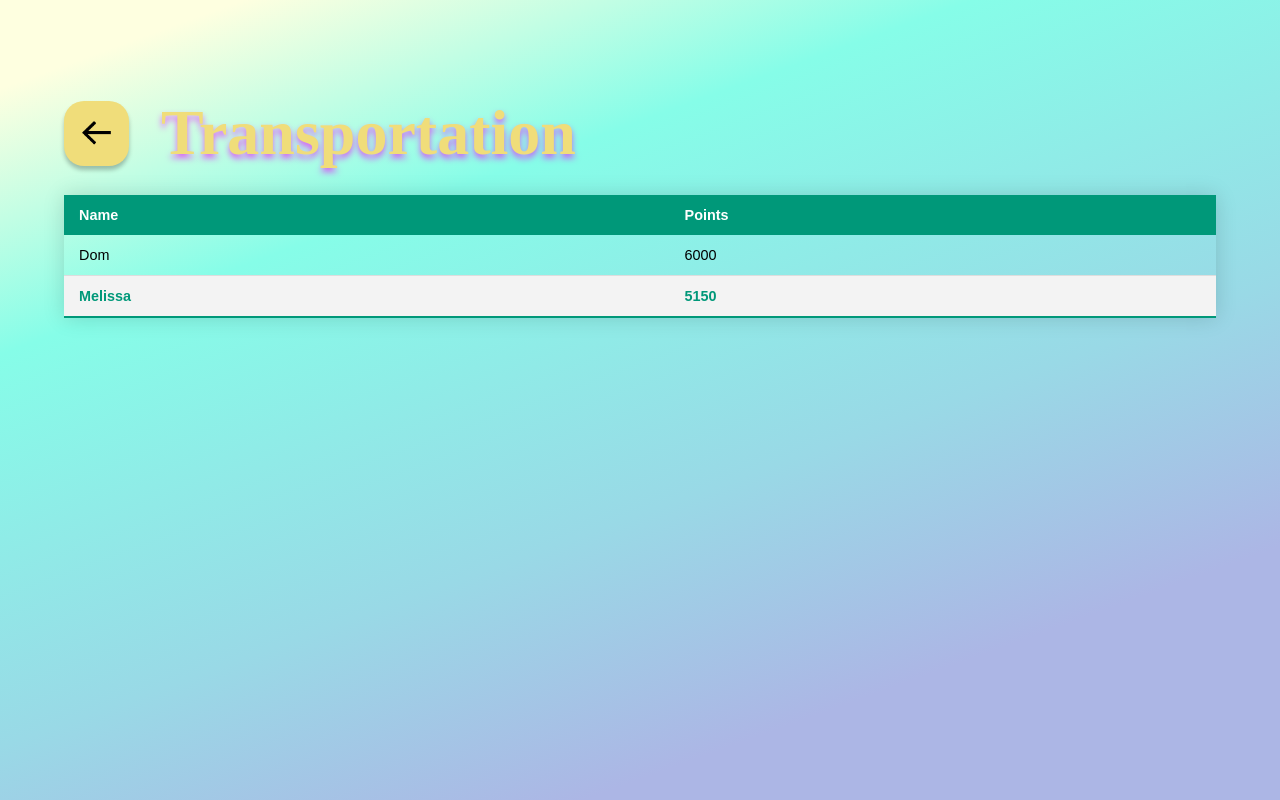
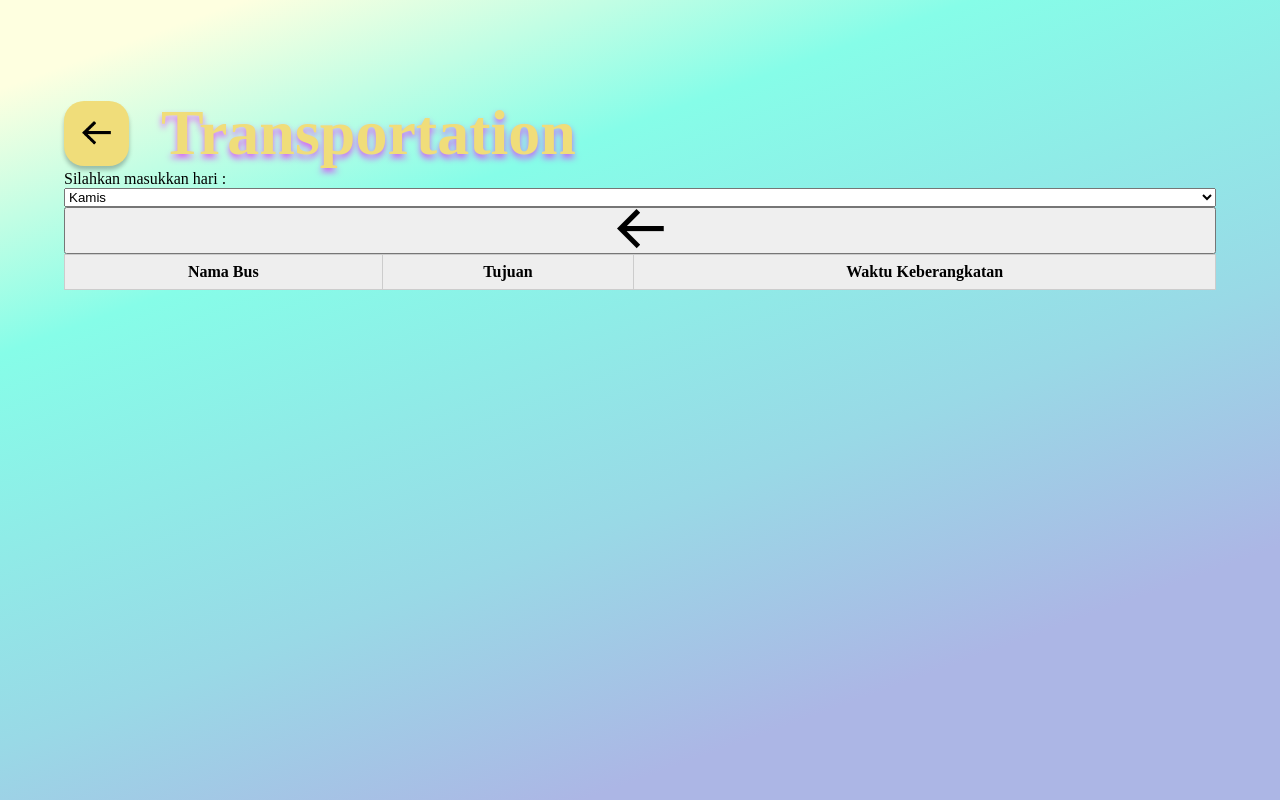
Before and after one commit to rayhannaufall10/-IF3152-2022-K02-05-ETIS, an Electron app: page FE/Page/Information/Transportation/transportation.html in a window 1280 px wide. Drawn offline with Linux system fonts and the light colour scheme; no server answers.

Commit message:
Transportation modification
fix table (make scrollable)
add user input (parameter hari)
connect to database transportation

```diff
--- /dev/null
+++ b/FE/Page/Information/Transportation/index.js
@@ -0,0 +1,32 @@
+const tp = require("../../../../object/Transportation/transportation");
+
+const tbody = document.querySelector('tbody');
+
+
+function inserthtml(transportData){
+
+    for(let i = 0; i < transportData.length; i++){
+    const html = `
+        <tr>
+            <td>${transportData[i].nama_kendaraan}</td>
+            <td>${transportData[i].destinatin}</td>
+            <td>${transportData[i].time_arrival}</td>
+        </tr>
+    `;
+    tbody.innerHTML += html;
+    }
+}
+
+function getHari(){
+    var Hari = document.getElementById("HariPilih").value;
+    return Hari
+}
+
+const approvebutton = document.getElementById("approvebutton");
+approvebutton.addEventListener("click", async () => {
+    var Hari = getHari();
+    var DataHari = await tp.Transport.getDataWithHari(Hari);
+    console.log(DataHari);
+    inserthtml(DataHari);
+
+})
--- a/FE/Page/Information/Transportation/style.css
+++ b/FE/Page/Information/Transportation/style.css
@@ -1,8 +1,9 @@
-* {
+*{
   padding: 0;
   margin: 0;
   box-sizing: border-box;
 }
+
 body {
   height: 100vh;
   background-attachment: fixed;
@@ -15,6 +16,7 @@
     rgba(172, 182, 229, 1) 80%
   );
 }
+
 .container {
   width: 90%;
   margin: 0 auto;
@@ -23,23 +25,13 @@
   flex-direction: column;
   padding-top: 6rem;
 }
-  .clouds {
-    width: 500px;
-    position: absolute;
-    top: 0;
-    right: calc(50vw - 480px);
-  }
-  .wheel {
-    width: 450px;
-    position: absolute;
-    bottom: 0;
-    right: 0;
-  }
+
 .header {
   display: flex;
   align-items: center;
   column-gap: 2em;
 }
+
 .header .backButton {
   background-color: #f0dd7a;
   border: none;
@@ -52,15 +44,18 @@
   justify-content: center;
   cursor: pointer;
 }
+
 .header .backButton img {
   width: 45%;
 }
+
 .header .title {
   color: #f0dd7a;
   text-shadow: 0px 4px 6px rgba(235, 4, 255, 0.63);
   font-weight: bold;
   font-size: 2rem;
 }
+
 .buttons-container {
   display: flex;
   flex-direction: column;
@@ -69,10 +64,12 @@
   position: relative;
   top: 80px;
 }
+
 .button-container {
   width: 350px;
   height: 10vh;
 }
+
 .button {
   display: flex;
   align-items: center;
@@ -83,6 +80,7 @@
   text-decoration: none;
   background-color: white;
 }
+
 .icon-container {
   background-color: #7d91f3;
   display: flex;
@@ -93,23 +91,25 @@
   border-radius: 20px;
   box-shadow: 5.5px 0px 8px 0px rgba(0, 0, 0, 0.38);
 }
-  .button-container:nth-child(2) .icon-container {
-    background-color: #fb9134;
+
+
+.tableFixHead {
+  overflow-y: auto;
+  height: 106px;
 }
-  .button-container:last-child .icon-container {
-    background-color: #f37da0;
+.tableFixHead thead th {
+  position: sticky;
+  top: 0;
 }
-  .icon-container img {
-    width: 55%;
+table {
+  border-collapse: collapse;
+  width: 100%;
 }
-  .button-container .name-button {
-    font-size: 1.5rem;
-    font-weight: bold;
-    color: #7d91f3;
+th,
+td {
+  padding: 8px 16px;
+  border: 1px solid #ccc;
 }
-  .button-container:nth-child(2) .name-button {
-    color: #fb9134;
+th {
+  background: #eee;
 }
-  .button-container:last-child .name-button {
-    color: #f37da0;
-  }
--- a/FE/Page/Information/Transportation/transportation.html
+++ b/FE/Page/Information/Transportation/transportation.html
@@ -8,41 +8,6 @@
     <link rel="stylesheet" href="style.css" />
     <title>ETIS</title>
   </head>
-
-  <style>
-    .styled-table {
-    border-collapse: collapse;
-    margin: 25px 0;
-    font-size: 0.9em;
-    font-family: sans-serif;
-    min-width: 400px;
-    box-shadow: 0 0 20px rgba(0, 0, 0, 0.15);
-    }
-    .styled-table thead tr {
-    background-color: #009879;
-    color: #ffffff;
-    text-align: left;
-    }
-    .styled-table th,
-    .styled-table td {
-        padding: 12px 15px;
-    }
-    .styled-table tbody tr {
-    border-bottom: 1px solid #dddddd;
-    }
-
-    .styled-table tbody tr:nth-of-type(even) {
-    background-color: #f3f3f3;
-    }
-
-    .styled-table tbody tr:last-of-type {
-    border-bottom: 2px solid #009879;
-    }
-    .styled-table tbody tr.active-row {
-    font-weight: bold;
-    color: #009879;
-    }
-  </style>
 
   <body>
     <div class="container">
@@ -55,26 +20,38 @@
         </div>
       </div>
 
-      <table class="styled-table">
-        <thead>
+      <label for="Hari">Silahkan masukkan hari : </label>
+        <select name="HariPilih" id="HariPilih">
+          <option value="Senin">Senin</option>
+          <option value="Selasa">Selasa</option>
+          <option value="Rabu">Rabu</option>
+          <option value="Kamis" selected="selected">Kamis</option>
+          <option value="Jumat">Jumat</option>
+          <option value="Sabtu">Sabtu</option>
+          <option value="Minggu">Minggu</option>
+        </select>
+        <button id="approvebutton">
+          <img src="../../../images/leftArrow.png" alt="" />
+        </button>
+
+      <div class="tableFixHead">
+        <table>
+          <thead>
             <tr>
-                <th>Name</th>
-                <th>Points</th>
+              <th>Nama Bus</th>
+              <th>Tujuan</th>
+              <th>Waktu Keberangkatan</th>
             </tr>
-        </thead>
-        <tbody>
-            <tr>
-                <td>Dom</td>
-                <td>6000</td>
-            </tr>
-            <tr class="active-row">
-                <td>Melissa</td>
-                <td>5150</td>
-            </tr>
-            <!-- and so on... -->
-        </tbody>
-    </table>
+          </thead>
+          <tbody id="table">
+
+          </tbody>
+        </table>
+      </div>
 
     </div>
   </body>
+  <script>
+    require('./index.js')
+  </script>
 </html>
--- /dev/null
+++ b/object/Transportation/transportation.js
@@ -0,0 +1,25 @@
+const db = require("../../database")
+class Transport{
+    static scheduleList = []
+    static lastIdTicket = 0;
+
+    static async getDataWithId(idkendaraan){
+        let data = await db.pool.query(`select * from transportation where id_kendaraan=${idkendaraan}`)
+        return data
+    }
+    static async getAllData(){
+        let data = await db.pool.query("select * from transportation")
+        return data
+    }
+    static async getDataWithHari(harikerja){
+        let data = await db.pool.query(`select * from transportation where Hari_Operasi="${harikerja}"`)
+        return data
+    }
+    static async Loopingtable(harikerja){
+        for (let i = 0; i < this.getDataWithId(harikerja).length; i++) {
+            text += cars[i] + "<br>";
+        }
+    }
+
+}
+module.exports = {Transport}
```
Lines whose indentation alone changed are shown as unchanged.
